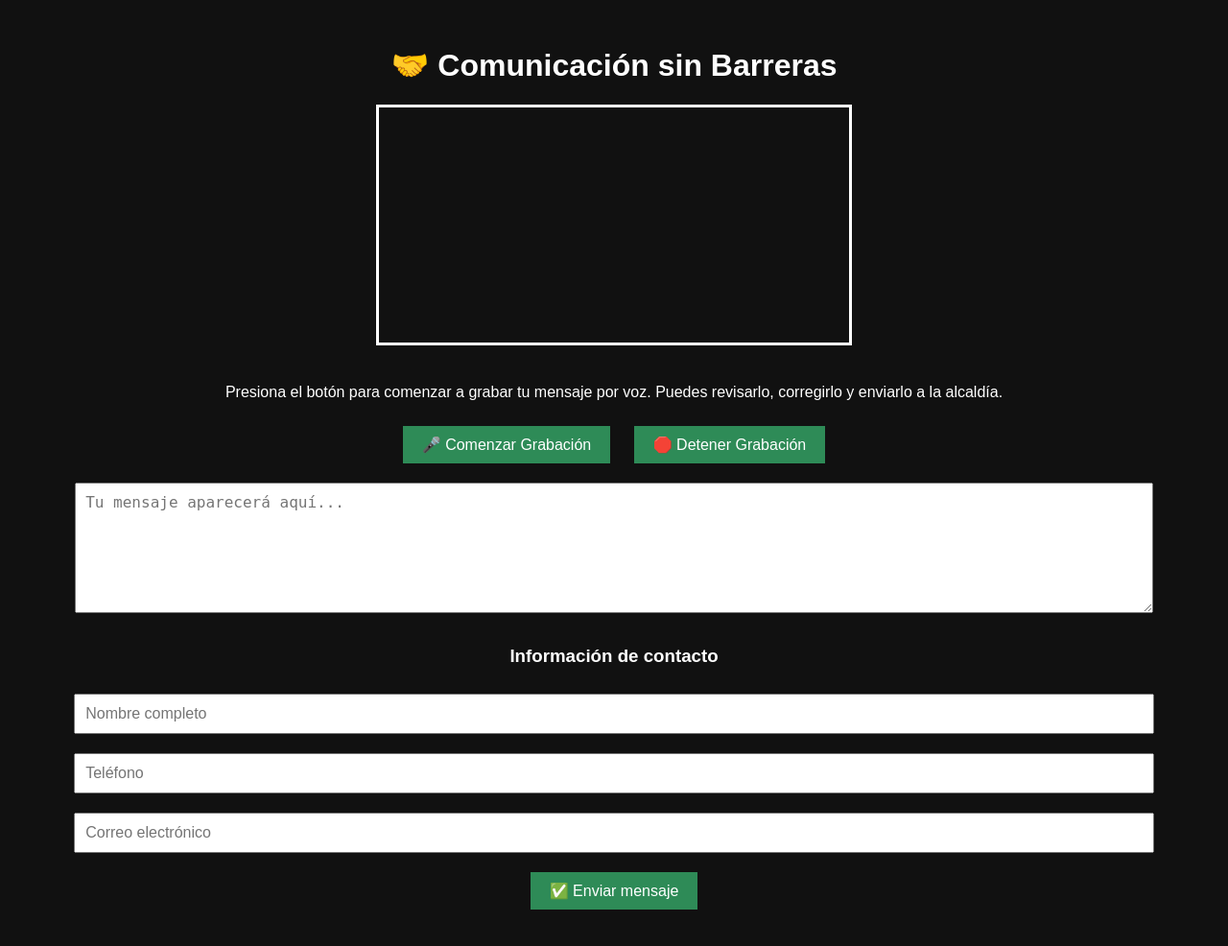
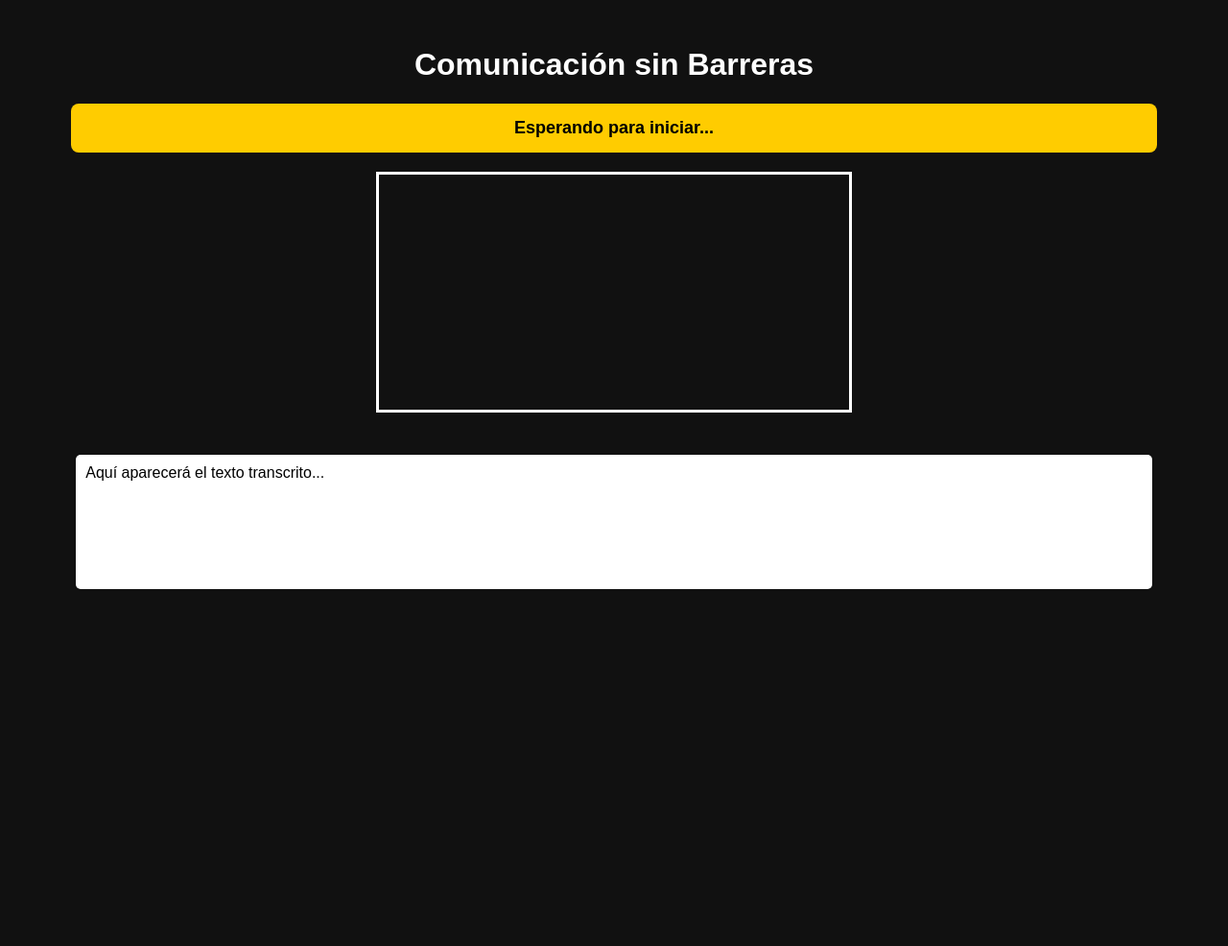
Before and after one commit to fedepico/comunicacion-inclusiva, a Flask app: page / in a window 1280 px wide. Shown: the whole page at 96% size. After the commit the page ends 614 px from the top, so only its background shows below. Run offline with Flask 3, Linux system fonts and the light colour scheme.

Commit message:
Repositorio  proyecto

```diff
--- a/static/script.js
+++ /dev/null
@@ -1,83 +0,0 @@
-let mediaRecorder;
-let audioChunks = [];
-
-function hablar(texto) {
-  const synth = window.speechSynthesis;
-  const mensaje = new SpeechSynthesisUtterance(texto);
-  mensaje.lang = "es-CO";
-  synth.speak(mensaje);
-}
-
-function iniciarGrabacion() {
-  navigator.mediaDevices.getUserMedia({ audio: true })
-    .then(stream => {
-      mediaRecorder = new MediaRecorder(stream);
-      audioChunks = [];
-
-      mediaRecorder.ondataavailable = e => {
-        audioChunks.push(e.data);
-      };
-
-      mediaRecorder.onstop = () => {
-        const blob = new Blob(audioChunks, { type: "audio/webm" });
-        const formData = new FormData();
-        formData.append("audio", blob, "grabacion.webm");
-
-        fetch("/voz-a-texto", {
-          method: "POST",
-          body: formData
-        })
-        .then(res => res.json())
-        .then(data => {
-          const texto = data.texto || "[No se entendió el mensaje]";
-          const textoFormateado = texto.trim().charAt(0).toUpperCase() + texto.trim().slice(1) + ". ";
-          const textarea = document.getElementById("mensajeEditable");
-          textarea.value += textoFormateado;
-          hablar(textoFormateado);
-        })
-        .catch(error => {
-          console.error("Error:", error);
-          alert("Hubo un problema al transcribir el audio.");
-        });
-      };
-
-      mediaRecorder.start();
-      hablar("Comienza a hablar ahora.");
-    })
-    .catch(err => {
-      console.error("No se pudo acceder al micrófono:", err);
-      alert("Error al acceder al micrófono.");
-    });
-}
-
-function detenerGrabacion() {
-  if (mediaRecorder && mediaRecorder.state === "recording") {
-    mediaRecorder.stop();
-    hablar("Grabación detenida.");
-  }
-}
-
-function enviarFormulario() {
-  const mensaje = document.getElementById("mensajeEditable").value;
-  const nombre = document.getElementById("nombre").value;
-  const telefono = document.getElementById("telefono").value;
-  const email = document.getElementById("email").value;
-
-  const datos = { mensaje, nombre, telefono, email };
-
-  fetch("/enviar-correo", {
-    method: "POST",
-    headers: { "Content-Type": "application/json" },
-    body: JSON.stringify(datos)
-  })
-    .then(res => res.json())
-    .then(data => {
-      hablar("El mensaje ha sido enviado correctamente.");
-      alert(data.mensaje || "Mensaje enviado.");
-    })
-    .catch(err => {
-      hablar("Hubo un problema al enviar el mensaje.");
-      alert("Error al enviar.");
-      console.error(err);
-    });
-}
--- a/templates/index.html
+++ b/templates/index.html
@@ -2,92 +2,224 @@
 <html lang="es">
 <head>
   <meta charset="UTF-8" />
-  <title>Estación Inclusiva - Comunicación sin Barreras</title>
-  <meta name="viewport" content="width=device-width, initial-scale=1" />
+  <title>Comunicación sin Barreras</title>
   <style>
-    body {
-      background-color: #111;
-      color: #fff;
-      font-family: Arial, sans-serif;
-      text-align: center;
-      padding: 20px;
+    body { background-color: #111; color: #fff; font-family: Arial, sans-serif; text-align: center; padding: 20px; }
+    video { width: 40%; border: 3px solid white; margin-bottom: 20px; }
+    #formulario { display: none; margin-top: 20px; }
+    input { width: 90%; padding: 8px; margin: 5px 0; }
+    #avisoGrabacion {
+      background: #ffcc00;
+      color: #000;
+      padding: 15px;
+      margin: 20px auto;
+      width: 90%;
+      font-size: 18px;
+      font-weight: bold;
+      border-radius: 8px;
     }
-
-    video {
-      width: 40%;
-      border: 3px solid white;
-      margin-bottom: 20px;
-    }
-
-    textarea, input {
+    #transcripcion {
+      background: #fff;
+      color: #000;
+      padding: 10px;
+      margin: 20px auto;
       width: 90%;
-      padding: 10px;
-      margin: 10px 0;
+      height: 120px;
+      overflow-y: auto;
+      border-radius: 5px;
+      text-align: left;
       font-size: 16px;
-    }
-
-    button {
-      padding: 10px 20px;
-      margin: 10px;
-      font-size: 16px;
-      background-color: #2e8b57;
-      color: white;
-      border: none;
-      cursor: pointer;
-    }
-
-    button:hover {
-      background-color: #216644;
-    }
-
-    #formulario {
-      margin-top: 20px;
     }
   </style>
 </head>
 <body>
-  <h1>🤝 Comunicación sin Barreras</h1>
-
-  <!-- 🎥 Cámara activa -->
+  <h1>Comunicación sin Barreras</h1>
+  <div id="avisoGrabacion">Esperando para iniciar...</div>
   <video id="video" autoplay></video>
-
-  <p>Presiona el botón para comenzar a grabar tu mensaje por voz. Puedes revisarlo, corregirlo y enviarlo a la alcaldía.</p>
-
-  <button onclick="iniciarGrabacion()">🎤 Comenzar Grabación</button>
-  <button onclick="detenerGrabacion()">🛑 Detener Grabación</button>
-
-  <textarea id="mensajeEditable" rows="6" placeholder="Tu mensaje aparecerá aquí..."></textarea>
+  <div id="transcripcion">Aquí aparecerá el texto transcrito...</div>
 
   <div id="formulario">
-    <h3>Información de contacto</h3>
+    <h3>Formulario</h3>
     <input type="text" id="nombre" placeholder="Nombre completo"><br>
     <input type="text" id="telefono" placeholder="Teléfono"><br>
     <input type="email" id="email" placeholder="Correo electrónico"><br>
-    <button onclick="enviarFormulario()">✅ Enviar mensaje</button>
   </div>
 
-  <script src="/static/script.js"></script>
+<script>
+let recognizer;
+let transcriptMensaje = ""; // Para el mensaje inicial
+let transcriptTemporal = ""; // Para cada campo del formulario
+let aviso = document.getElementById("avisoGrabacion");
+let transcripcion = document.getElementById("transcripcion");
+let etapaFormulario = 0; // 0=nombre, 1=telefono, 2=email, 3=enviar
 
-  <script>
-    // Activar la cámara al cargar
-    const video = document.getElementById("video");
-    navigator.mediaDevices.getUserMedia({ video: true, audio: false })
-      .then(stream => {
-        video.srcObject = stream;
-      })
-      .catch(err => {
-        console.warn("No se pudo acceder a la cámara:", err);
+window.onload = function () {
+  navigator.mediaDevices.getUserMedia({ video: true })
+    .then(stream => {
+      document.getElementById("video").srcObject = stream;
+      reproducirMensajeBienvenida();
+    })
+    .catch(err => console.error("No se pudo activar la cámara:", err));
+};
+
+function reproducirMensajeBienvenida() {
+  const bienvenida = "Bienvenido. Esta es una estación inclusiva para personas invidentes. En unos segundos comenzará la grabación. Diga su mensaje claramente. Cuando termine, diga la palabra correo para enviarlo, o parar para detener.";
+  let utterance = new SpeechSynthesisUtterance(bienvenida);
+  utterance.lang = "es-CO";
+  utterance.onend = function () {
+    actualizarAviso("La grabación va a comenzar en unos segundos...", () => {
+      actualizarAviso("Grabando mensaje...", iniciarReconocimientoMensaje);
+    });
+  };
+  speechSynthesis.speak(utterance);
+}
+
+function actualizarAviso(texto, callback) {
+  aviso.innerText = texto;
+  let avisoVoz = new SpeechSynthesisUtterance(texto);
+  avisoVoz.lang = "es-CO";
+  avisoVoz.onend = function () {
+    if (callback) callback();
+  };
+  speechSynthesis.speak(avisoVoz);
+}
+
+function iniciarReconocimientoMensaje() {
+  iniciarReconocimiento((texto) => {
+    transcriptMensaje += " " + texto; // Solo agregar al mensaje principal
+    if (texto.toLowerCase().includes("parar")) {
+      detenerGrabacion();
+    } else if (texto.toLowerCase().includes("correo")) {
+      actualizarAviso("Enviando mensaje...", () => {
+        detenerGrabacion();
+        reproducirMensaje("El sistema entendió: " + transcriptMensaje, () => {
+          document.getElementById("formulario").style.display = "block";
+          iniciarLlenadoFormulario();
+        });
       });
+    }
+  }, true); // true indica que es para el mensaje principal
+}
 
-    // Mensaje inicial por voz
-    window.onload = () => {
-      setTimeout(() => {
-        const synth = window.speechSynthesis;
-        const bienvenida = new SpeechSynthesisUtterance("Bienvenido. Presione el botón para grabar su mensaje.");
-        bienvenida.lang = "es-CO";
-        synth.speak(bienvenida);
-      }, 1000);
-    };
-  </script>
+function iniciarLlenadoFormulario() {
+  etapaFormulario = 0;
+  actualizarAviso("Vamos a llenar el formulario. Por favor, diga su nombre completo", () => {
+    transcriptTemporal = ""; // Limpiar solo el temporal
+    iniciarReconocimiento(procesarFormularioPorVoz, false); // false indica que es para formulario
+  });
+}
+
+function procesarFormularioPorVoz(texto) {
+  if (etapaFormulario === 0) { // Nombre
+    document.getElementById("nombre").value = texto;
+    reproducirMensaje("Entendí que su nombre es: " + texto, () => {
+      etapaFormulario++;
+      transcriptTemporal = ""; // Limpiar solo para el siguiente campo
+      actualizarAviso("Ahora diga su número de teléfono", () => {
+        iniciarReconocimiento(procesarFormularioPorVoz, false);
+      });
+    });
+  } else if (etapaFormulario === 1) { // Teléfono
+    document.getElementById("telefono").value = texto;
+    reproducirMensaje("Entendí que su número de teléfono es: " + texto, () => {
+      etapaFormulario++;
+      transcriptTemporal = ""; // Limpiar solo para el siguiente campo
+      actualizarAviso("Ahora diga su correo electrónico", () => {
+        iniciarReconocimiento(procesarFormularioPorVoz, false);
+      });
+    });
+  } else if (etapaFormulario === 2) { // Email
+    let emailLimpio = texto.toLowerCase().replace(/\s+/g, "").replace(/arroba/g, "@").replace(/punto/g, ".");
+    document.getElementById("email").value = emailLimpio;
+    reproducirMensaje("Entendí que su correo electrónico es: " + emailLimpio, () => {
+      etapaFormulario++;
+      transcriptTemporal = ""; // Limpiar para el comando enviar
+      actualizarAviso("Formulario completo. Si desea enviarlo diga enviar", () => {
+        iniciarReconocimiento(procesarFormularioPorVoz, false);
+      });
+    });
+  } else if (etapaFormulario === 3) {
+    if (texto.toLowerCase().includes("enviar")) {
+      detenerGrabacion();
+      actualizarAviso("Formulario enviado correctamente");
+      reproducirMensaje("Formulario enviado correctamente");
+    }
+  }
+}
+
+function iniciarReconocimiento(callbackFinal, esMensajePrincipal = true) {
+  const SpeechRecognition = window.SpeechRecognition || window.webkitSpeechRecognition;
+  if (!SpeechRecognition) {
+    console.error("El reconocimiento de voz no es compatible con este navegador.");
+    return;
+  }
+
+  // Detener reconocimiento anterior si existe
+  if (recognizer) {
+    recognizer.stop();
+  }
+
+  recognizer = new SpeechRecognition();
+  recognizer.lang = "es-CO";
+  recognizer.interimResults = true;
+  recognizer.continuous = true;
+
+  recognizer.onresult = function (event) {
+    let interim = "";
+    for (let i = event.resultIndex; i < event.results.length; i++) {
+      let texto = event.results[i][0].transcript.trim();
+      if (event.results[i].isFinal) {
+        if (esMensajePrincipal) {
+          // Solo agregar al mensaje principal si estamos en esa fase
+          // No modificar transcriptMensaje aquí, se hace en el callback
+        } else {
+          // Para formulario, usar variable temporal
+          transcriptTemporal += " " + texto;
+        }
+        callbackFinal(texto);
+      } else {
+        interim += texto;
+      }
+    }
+
+    // Actualizar la visualización según el contexto
+    if (esMensajePrincipal) {
+      // Solo mostrar el mensaje principal y resultados parciales
+      transcripcion.innerText = (transcriptMensaje + " " + interim).trim();
+    } else {
+      // EN FORMULARIO: NO modificar la transcripción, solo mantener el mensaje original
+      // El área de transcripción permanece con el mensaje original únicamente
+      transcripcion.innerText = transcriptMensaje.trim();
+    }
+  };
+
+  recognizer.onerror = function (event) {
+    console.error("Error en reconocimiento de voz:", event.error);
+  };
+
+  recognizer.onend = function() {
+    console.log("Reconocimiento terminado");
+    // No reiniciar automáticamente, dejar que cada función controle su flujo
+  };
+
+  recognizer.start();
+}
+
+function detenerGrabacion() {
+  if (recognizer) {
+    recognizer.stop();
+    console.log("Grabación detenida.");
+  }
+}
+
+function reproducirMensaje(texto, callback) {
+  let utterance = new SpeechSynthesisUtterance(texto);
+  utterance.lang = "es-CO";
+  utterance.onend = function () {
+    if (callback) callback();
+  };
+  speechSynthesis.speak(utterance);
+}
+</script>
 </body>
 </html>
--- /dev/null
+++ b/templates/static.json
@@ -0,0 +1,6 @@
+{
+  "root": ".",
+  "routes": {
+    "/**": "index.html"
+  }
+}
```
Also changed, not shown: inferencia_backend.py (deleted, +0 -16 lines), requirements.txt (deleted, +0 -7 lines), 5 other files.
